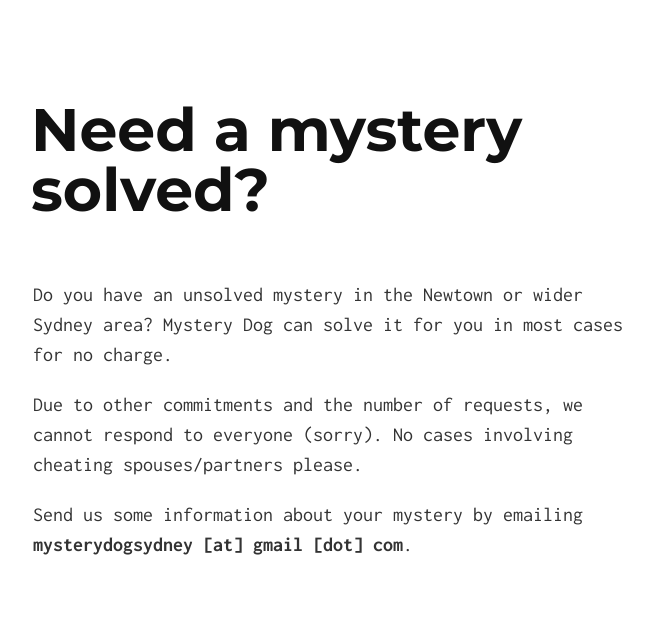
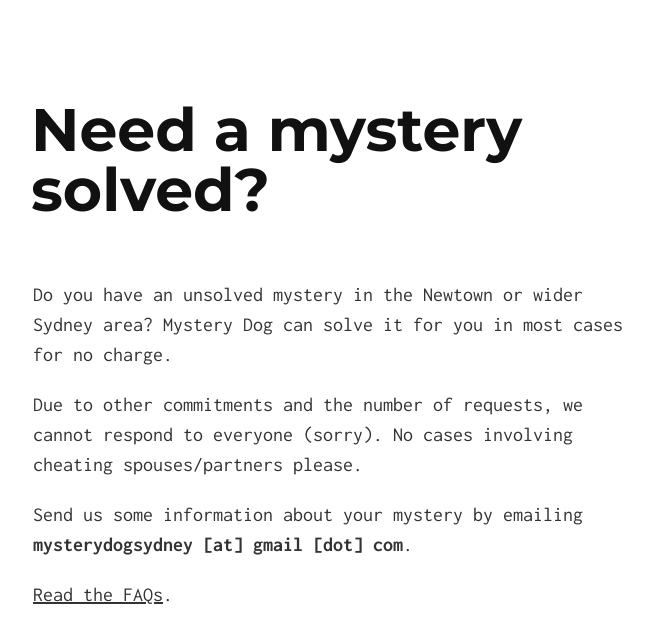
Before and after one commit to tomjoyner/shopping_cart, a Jekyll site: the page built from index.md, in a window 1280 px wide. Shown: the top 643 px of the page, without its empty margins (307-960 px from the left). Built offline with Jekyll 4.4.1, drawn with Linux system fonts in a browser that asks for light colours; our own code applies the rules of GitHub Pages for plain Markdown files.

Commit message:
Update index.md

```diff
--- a/index.md
+++ b/index.md
@@ -9,3 +9,5 @@ heading: Need a mystery solved?
 <p>Due to other commitments and the number of requests, we cannot respond to everyone (sorry). No cases involving cheating spouses/partners please.</p>
 
 <p>Send us some information about your mystery by emailing <strong>mysterydogsydney [at] gmail [dot] com</strong>.</p>
+
+<p><a href="/faqs">Read the FAQs</a>.</p>
```
